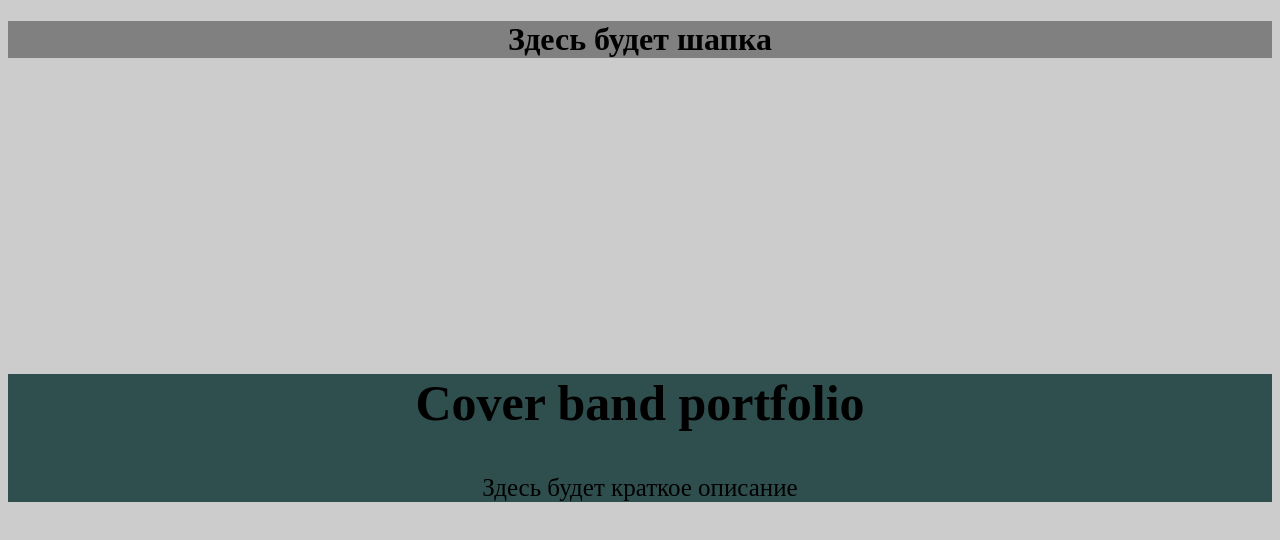
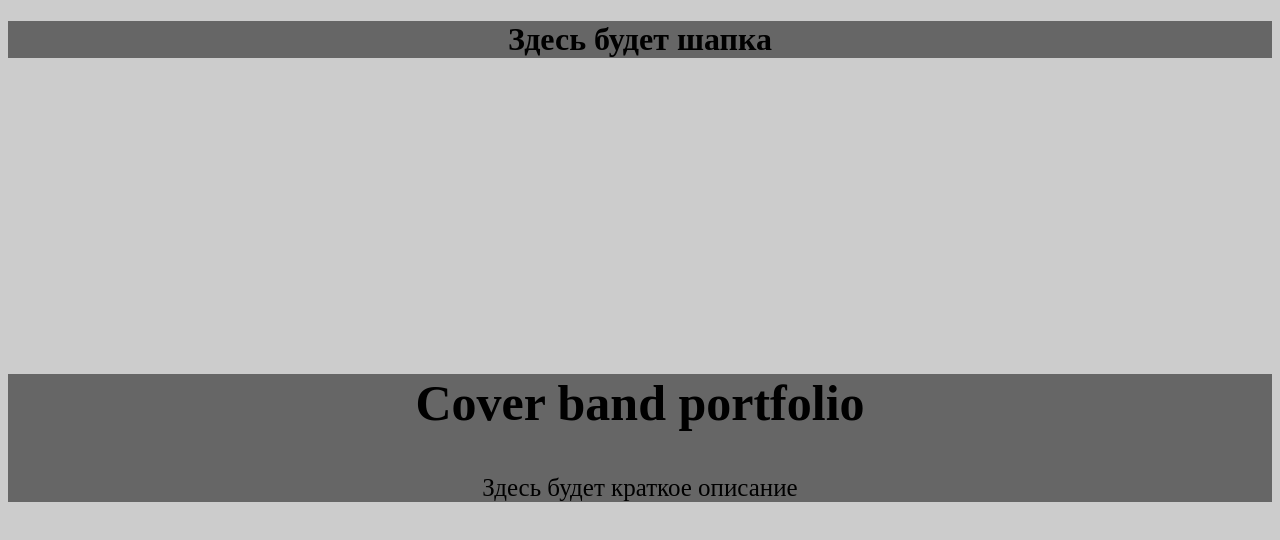
Before and after one commit to beerbleidd/BandSite, a website: page index.html in a window 1280 px wide. Drawn offline with Linux system fonts and the light colour scheme.

Commit message:
Изменены цвета Изменены цвета навигации и основной информации

```diff
--- a/style.css
+++ b/style.css
@@ -2,14 +2,14 @@ body {
   background-color: #cccccc;
 }
 header {
-  background-color: gray;
+  background-color: #666666;
 }
 header h1 {
   text-align: center;
 }
 .title {
   text-align: center;
-  background-color: darkslategrey;
+  background-color: #666666;
 }
 .title p {
   font-size: 25px;
```
